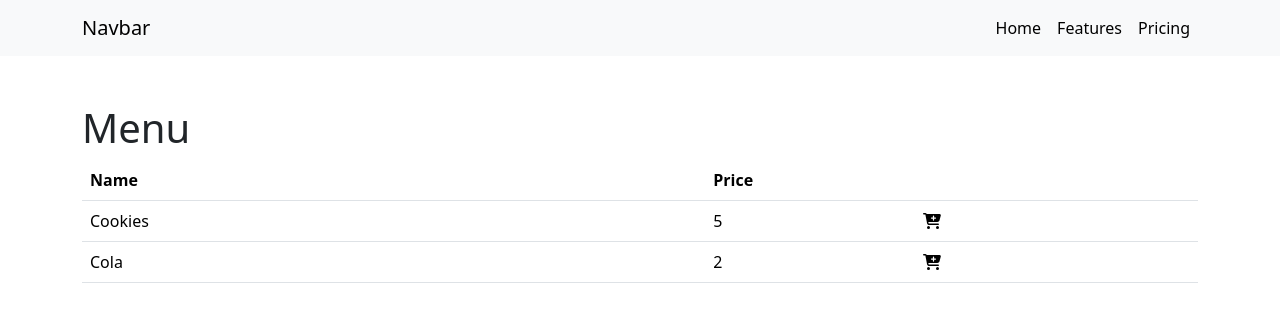
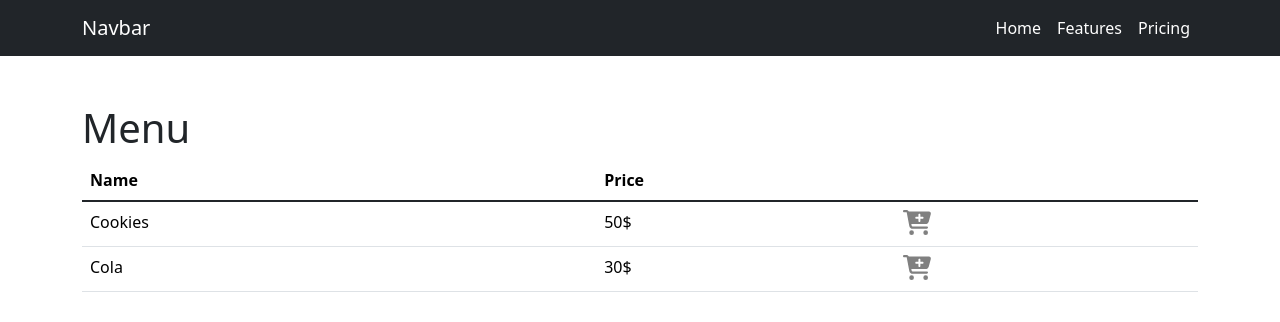
Before and after one commit to abokamal09/first-e-comm, a React (Create React App) app: page / in a window 1280 px wide. Shown: the top 322 px of the page. Built offline with nearby package versions, Linux system fonts and the light colour scheme.

Commit message:
finish Some methods and add some styles edits

```diff
--- a/src/components/Navbar.jsx
+++ b/src/components/Navbar.jsx
@@ -3,7 +3,7 @@ import { NavLink } from "react-router-dom";
 
 const Navbar = () => {
   return (
-    <nav className="navbar navbar-expand-lg navbar-light bg-light">
+    <nav className="navbar navbar-expand-lg navbar-dark bg-dark">
       <div className="container">
         <NavLink className="navbar-brand" to="/">
           Navbar
--- a/src/pages/Menu.jsx
+++ b/src/pages/Menu.jsx
@@ -3,10 +3,35 @@ import { FontAwesomeIcon } from "@fortawesome/react-fontawesome";
 import React, { useState } from "react";
 
 const Menu = () => {
+  // Data Holder
   const [products, setProducts] = useState([
-    { id: 1, name: "Cookies", count: 5, order: false },
-    { id: 2, name: "Cola", count: 2, order: false },
+    { id: 1, name: "Cookies", price: 50, count: 5, order: false },
+    { id: 2, name: "Cola", price: 30, count: 2, order: false },
   ]);
+
+  // Methods
+  const incFun = (productId) => {
+    const updateProducts = products.map((product) => {
+      if (product.id === productId) {
+        return { ...product, count: product.count + 1 };
+      } else {
+        return product;
+      }
+    });
+    setProducts(updateProducts);
+  };
+
+  const orderFood = (productId) => {
+    const updateState = products.map((product) => {
+      if (product.id === productId) {
+        return { ...product, order: !product.order };
+      } else {
+        return product;
+      }
+    });
+    setProducts(updateState);
+  };
+
   return (
     <div className="container mt-5">
       <h1>Menu</h1>
@@ -17,13 +42,20 @@ const Menu = () => {
             <th colSpan={2}>Price</th>
           </tr>
         </thead>
-        <tbody>
+        <tbody className="table-group-divider">
           {products.map((product) => (
             <tr key={product.id}>
               <td>{product.name}</td>
-              <td>{product.count}</td>
+              <td>{product.price}$</td>
               <td>
-                <FontAwesomeIcon icon={faCartPlus} />
+                <FontAwesomeIcon
+                  onClick={() => orderFood(product.id)}
+                  icon={faCartPlus}
+                  style={{
+                    color: product.order ? "black" : "gray",
+                    fontSize: "25px",
+                  }}
+                />
               </td>
             </tr>
           ))}
```
